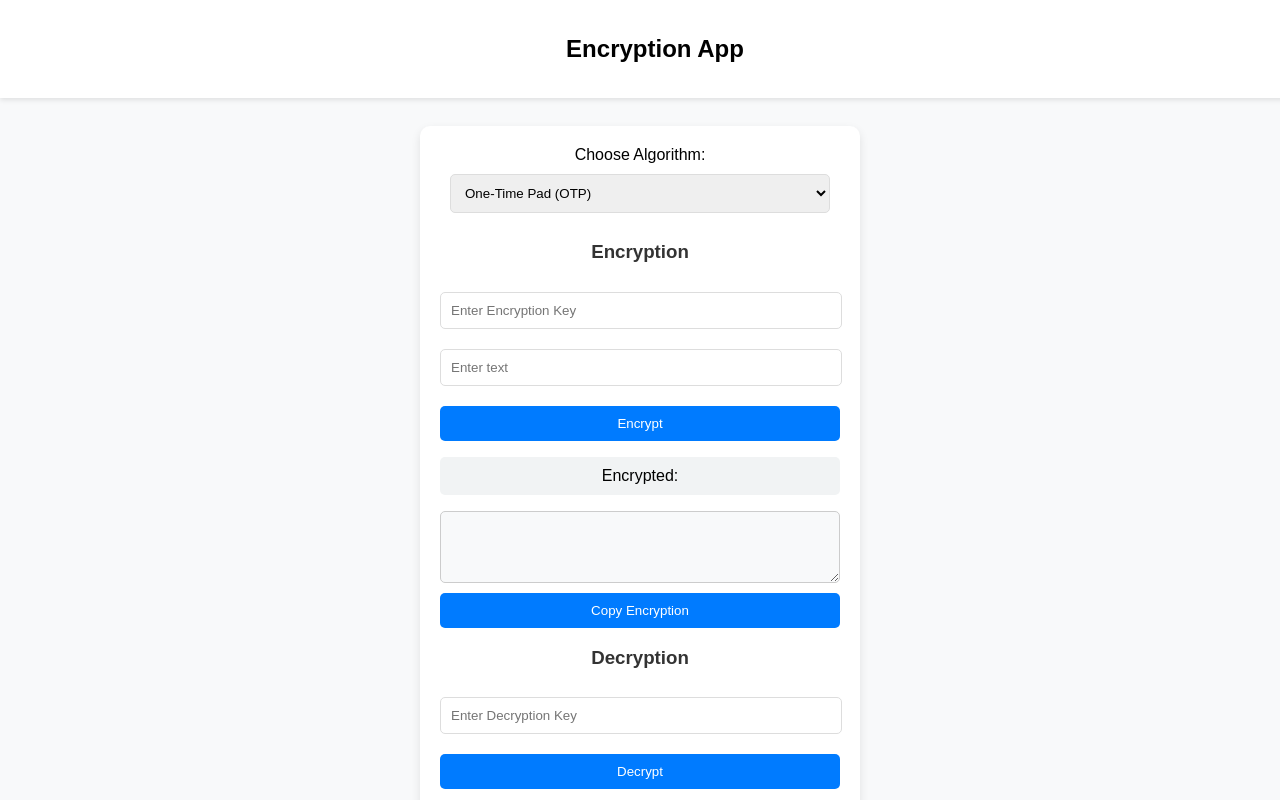
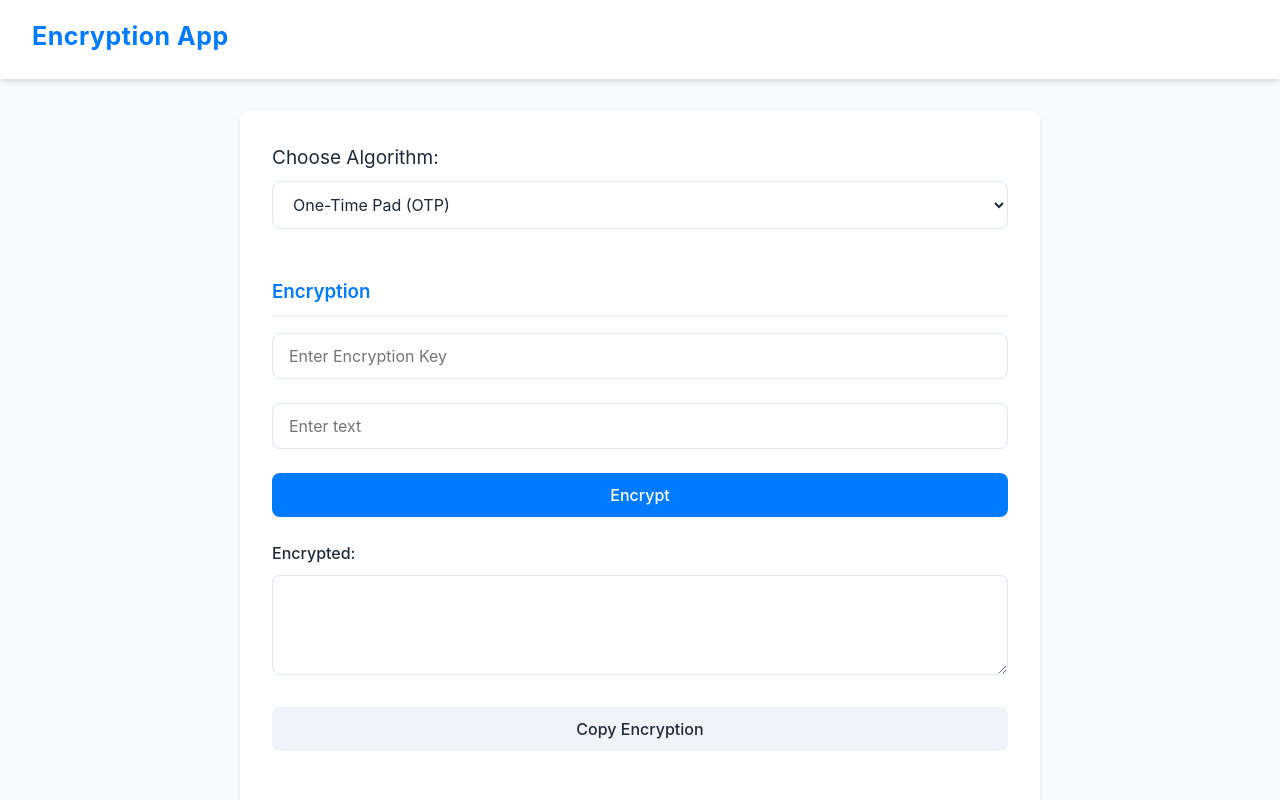
Before and after one commit to ashenafitsegaye123/Cryptographic-Web-Application-Report, a website: page public/index.html in a window 1280 px wide. Shown: the top 800 px of the page. Drawn offline with Linux system fonts and the light colour scheme.

Commit message:
edited the ui

```diff
--- a/public/app.css
+++ b/public/app.css
@@ -1,106 +1,197 @@
-body {
-    font-family: Arial, sans-serif;
-    background-color: #f8f9fa;
+/* Modern Variables */
+:root {
+  --primary: #007bff;
+  --primary-dark:#007bff;
+  --secondary: #f0f4f8;
+  --text: #1e293b;
+  --text-light: #64748b;
+  --success: #10b981;
+  --error: #ef4444;
+  --border: #e2e8f0;
+  --radius: 8px;
+  --shadow: 0 4px 6px -1px rgba(0, 0, 0, 0.1), 0 2px 4px -1px rgba(0, 0, 0, 0.06);
+}
+
+/* Base Styles */
+* {
   margin: 0;
   padding: 0;
-    display: flex;
-    flex-direction: column;
-    align-items: center;
-    justify-content: center;
-    height: 100vh;
+  box-sizing: border-box;
+  font-family: 'Inter', -apple-system, BlinkMacSystemFont, 'Segoe UI', Roboto, sans-serif;
 }
 
-.nav {
-    background-color: #fff;
-    padding: 15px;
-    width: 100%;
-    text-align: center;
-    box-shadow: 0px 2px 5px rgba(0, 0, 0, 0.1);
-    position: fixed;
-    top: 0;
-    left: 0;
-    z-index: 1000;
+body {
+  background-color: #f8fafc;
+  color: var(--text);
+  line-height: 1.6;
 }
 
-
-.whole {
+/* Navigation */
+.nav {
   background-color: white;
-    padding: 20px;
-    border-radius: 10px;
-    box-shadow: 0px 4px 10px rgba(0, 0, 0, 0.1);
-    width: 400px;
-    text-align: center;
-    margin-top: 250px;
+  height: 79px;
+  color: #007bff;
+  padding: 1rem 2rem;
+  box-shadow: var(--shadow);
+  position: sticky;
+  top: 0;
+  z-index: 10;
 }
 
-h3 {
-    color: #333;
+.nav h2 {
+  font-size: 25px;
+  font-weight: 690;
+  letter-spacing: 0.5px;
 }
 
-input, select {
-    width: calc(100% - 20px);
-    padding: 10px;
-    margin: 10px 0;
-    border: 1px solid #ddd;
-    border-radius: 5px;
+/* Main Container */
+.whole {
+  max-width: 800px;
+  margin: 2rem auto;
+  padding: 2rem;
+  background-color: white;
+  border-radius: var(--radius);
+  box-shadow: var(--shadow);
+}
+
+/* Form Elements */
+label {
+  font-size: 19px;
+  display: block;
+  margin-bottom: 0.5rem;
+  font-weight: 00;
+  color: var(--text);
+}
+
+select, input, textarea {
+  width: 100%;
+  padding: 0.75rem 1rem;
+  margin-bottom: 1.5rem;
+  border: 1px solid var(--border);
+  border-radius: var(--radius);
+  background-color: white;
+  color: var(--text);
+  font-size: 1rem;
+  transition: all 0.2s ease;
+}
+
+select:focus, input:focus, textarea:focus {
+  outline: none;
+  border-color: var(--primary);
+  box-shadow: 0 0 0 3px rgba(99, 102, 241, 0.2);
+}
+
+textarea {
+  min-height: 100px;
+  resize: vertical;
 }
 
 button {
-    background-color: #007bff;
+  background-color: var(--primary);
+  width:100%;
   color: white;
-    padding: 10px;
   border: none;
-    border-radius: 5px;
+  border-radius: var(--radius);
+  padding: 0.75rem 1.5rem;
+  font-size: 1rem;
+  font-weight: 500;
   cursor: pointer;
-    width: 100%;
-    margin-top: 10px;
+  transition: all 0.2s ease;
+  margin-bottom: 1.5rem;
+  display: inline-flex;
+  align-items: center;
+  justify-content: center;
 }
 
 button:hover {
-    background-color: #0056b3;
+  background-color: var(--primary-dark);
+  transform: translateY(-1px);
 }
 
-p {
-    background-color: #f1f3f4;
-    padding: 10px;
-    border-radius: 5px;
-    display: inline-block;
-    width: calc(100% - 20px);
-    text-align: center;
+button:active {
+  transform: translateY(0);
 }
 
-.copy-btn {
-    background-color: #6c757d;
-    margin-top: 5px;
+/* Section Headings */
+h3 {
+  margin: 2rem 0 1rem;
+  padding-bottom: 0.5rem;
+  border-bottom: 2px solid var(--secondary);
+  color: var(--primary);
+  font-weight: 600;
 }
 
-.copy-btn:hover {
-    background-color: #5a6268;
+h3.encription {
+  margin-top: 1.5rem;
 }
 
-.recent-activity {
-    margin-top: 20px;
-    text-align: left;
-    font-size: 14px;
-    color: #555;
+/* Copy Buttons */
+button[onclick*="copyText"] {
+  background-color: var(--secondary);
+  color: var(--text);
+
+  width:100% ;
 }
 
-.recent-activity div {
-    background-color: #e9ecef;
-    padding: 10px;
-    border-radius: 5px;
-    margin-top: 5px;
+button[onclick*="copyText"]:hover {
+  background-color: #e2e8f0;
 }
-#encryptedText{
-    display: block;
-    width: 378px; /* Full width */
-    min-height: 50px; /* Minimum height */
-    max-height: 200px; /* Limit excessive growth */
-    overflow-y: auto; /* Add scrolling if needed */
-    word-wrap: break-word;
-    overflow-wrap: break-word;
-    padding: 10px;
-    border: 1px solid #ccc;
-    border-radius: 5px;
-    background: #f8f9fa;
+
+/* Results Display */
+p {
+  margin-bottom: 0.5rem;
+  font-weight: 500;
 }
+
+#decryptedText {
+  display: inline-block;
+  width:100%;
+  height:50px;
+  padding: 0.5rem;
+  background-color: var(--secondary);
+  border-radius: var(--radius);
+  min-height: 1.5rem;
+  min-width: 100px;
+}
+
+/* Algorithm Selection */
+#algorithm {
+  background-color: white;
+  cursor: pointer;
+}
+
+/* Responsive Design */
+@media (max-width: 768px) {
+  .whole {
+    padding: 1.5rem;
+    margin: 1rem;
+  }
+
+  button {
+    width: 100%;
+  }
+}
+
+/* Animation for Copy Feedback */
+@keyframes fadeIn {
+  0% { opacity: 0; }
+  100% { opacity: 1; }
+}
+
+.copied {
+  animation: fadeIn 0.3s ease-in-out;
+  color: var(--success) !important;
+}
+
+/* Container for button groups */
+.button-group {
+  display: flex;
+  gap: 1rem;
+  margin-bottom: 1.5rem;
+}
+
+@media (max-width: 600px) {
+  .button-group {
+    flex-direction: column;
+  }
+}
--- a/server.js
+++ b/server.js
@@ -149,7 +149,7 @@ app.post('/encrypt', (req, res) => {
             // For RSA, we don't need the key from client as we use server's public key
             result = { encrypted: rsaEncrypt(text, './public_key.pem') };
         } else {
-            // Assume it's an AES algorithm
+
             if (!key) throw new Error('Missing key for AES');
             result = aesEncrypt(text, key, algorithm);
         }
@@ -178,7 +178,6 @@ app.post('/decrypt', (req, res) => {
             // For RSA, we use server's private key
             decrypted = rsaDecrypt(encryptedText, './private_key.pem');
         } else {
-            // Assume it's an AES algorithm
             if (!key || !iv) throw new Error('Missing key or IV for AES');
             decrypted = aesDecrypt(encryptedText, key, algorithm, iv);
         }
```
Also changed, not shown: public/index.html (+5 -7 lines). Lines whose indentation alone changed are shown as unchanged.
